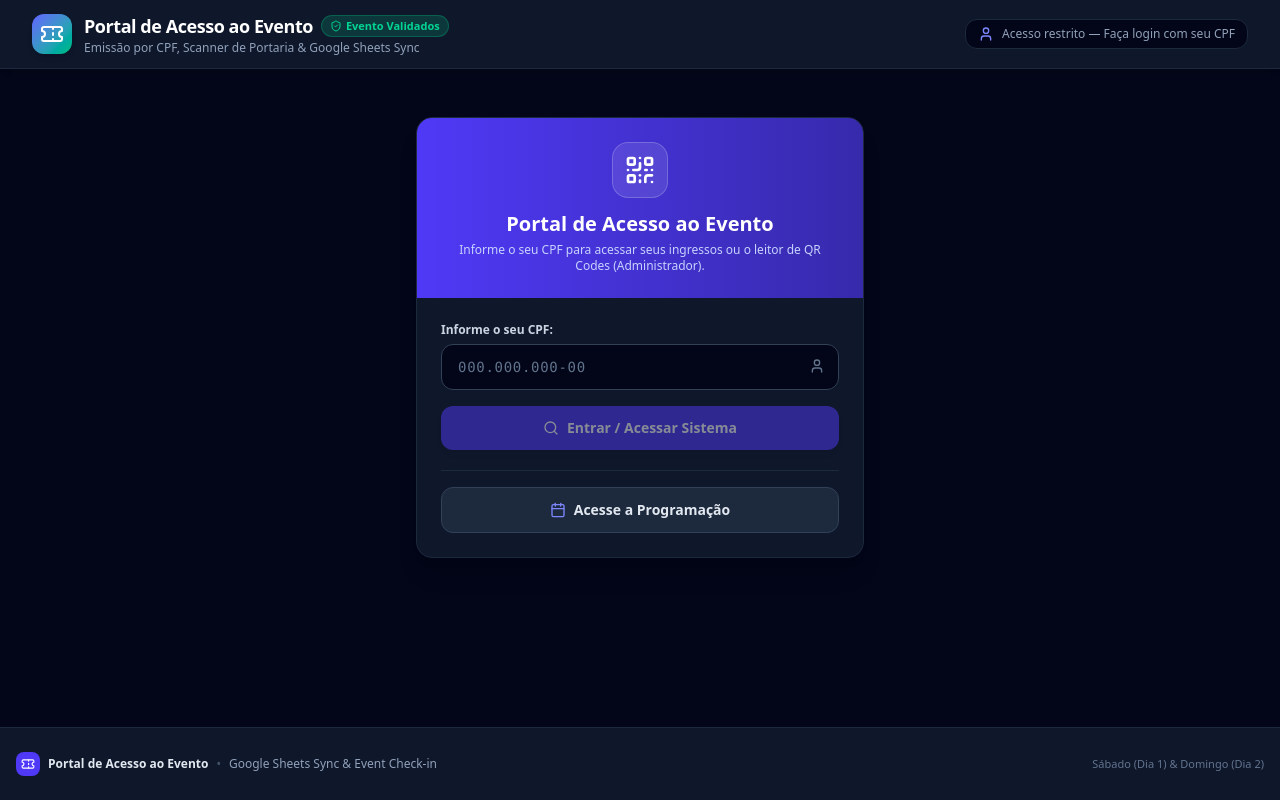
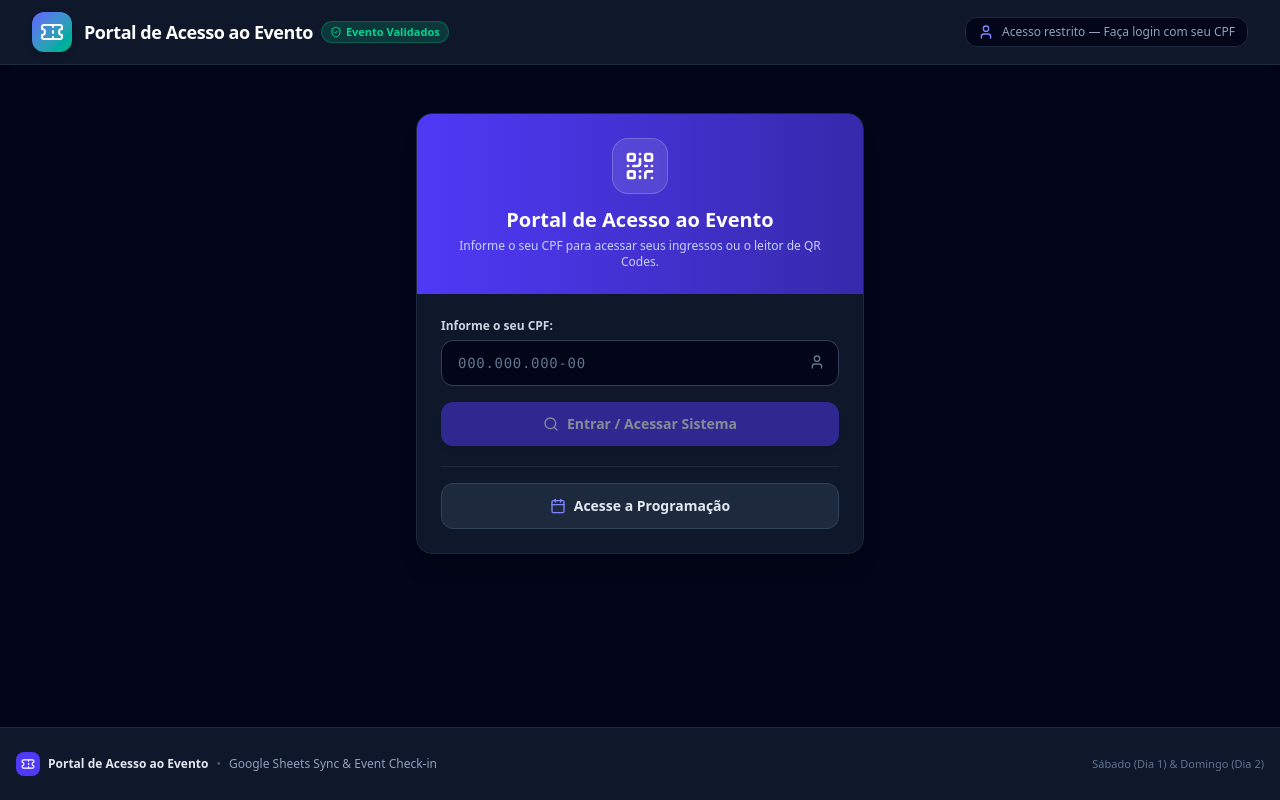
Before and after one commit to aentrosada/validador-e-emissor-de-ingressos-qr-code, a React (Vite) app: page / in a window 1280 px wide. Built offline with nearby package versions, Linux system fonts and the light colour scheme; no server answers.

Commit message:
style: remove (Administrador) from login text and remove subtitle from header

```diff
--- a/src/components/Header.tsx
+++ b/src/components/Header.tsx
@@ -44,7 +44,6 @@ export const Header: React.FC<HeaderProps> = ({
                   </span>
                 )}
               </div>
-              <p className="text-xs text-slate-400">Emissão por CPF, Scanner de Portaria & Google Sheets Sync</p>
             </div>
           </div>
 
--- a/src/components/ParticipantPortal.tsx
+++ b/src/components/ParticipantPortal.tsx
@@ -121,7 +121,7 @@ export const ParticipantPortal: React.FC<ParticipantPortalProps> = ({
             </div>
             <h2 className="text-xl font-bold">Portal de Acesso ao Evento</h2>
             <p className="text-xs text-indigo-200 mt-1">
-              Informe o seu CPF para acessar seus ingressos ou o leitor de QR Codes (Administrador).
+              Informe o seu CPF para acessar seus ingressos ou o leitor de QR Codes.
             </p>
           </div>
 
```
